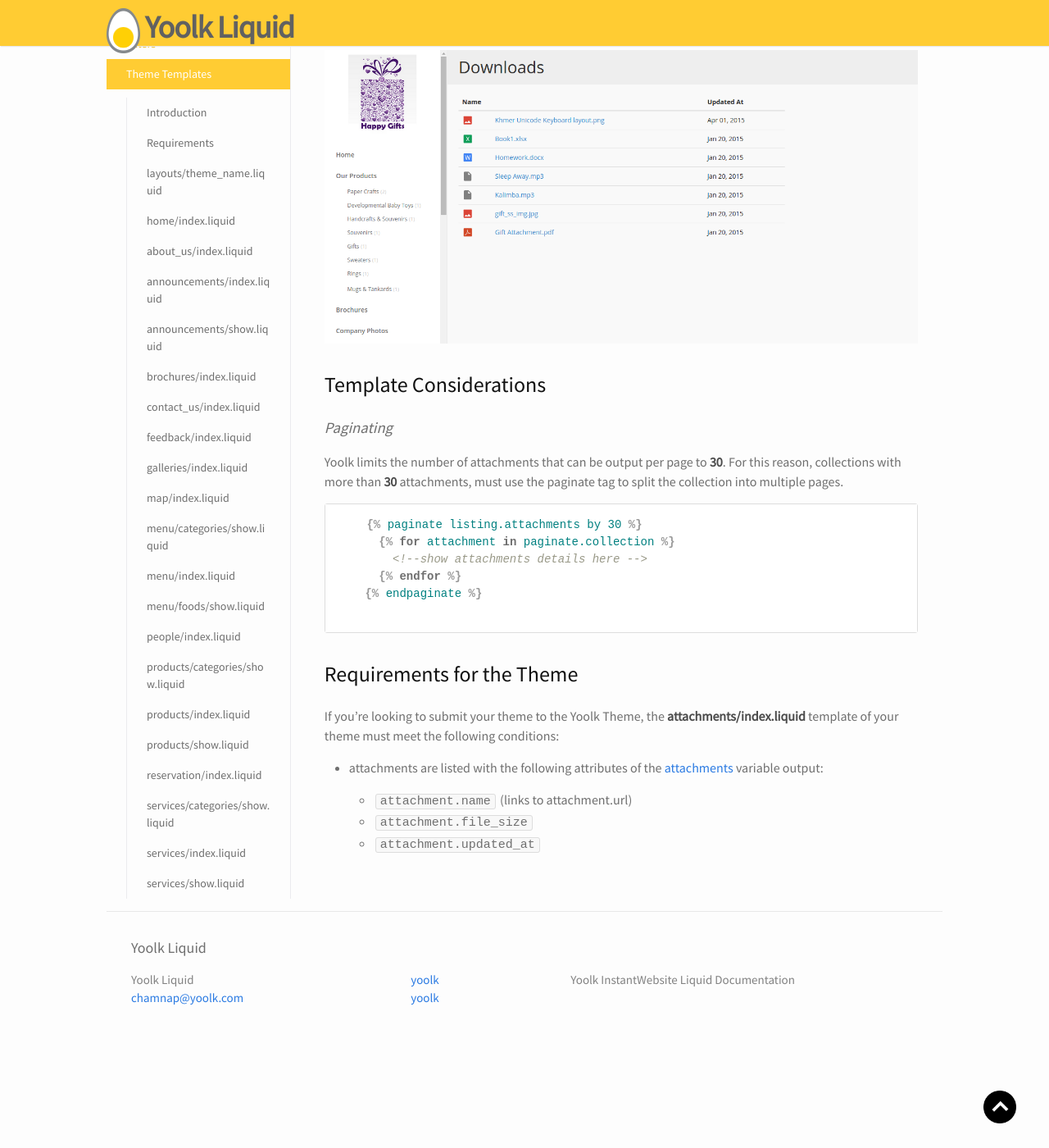
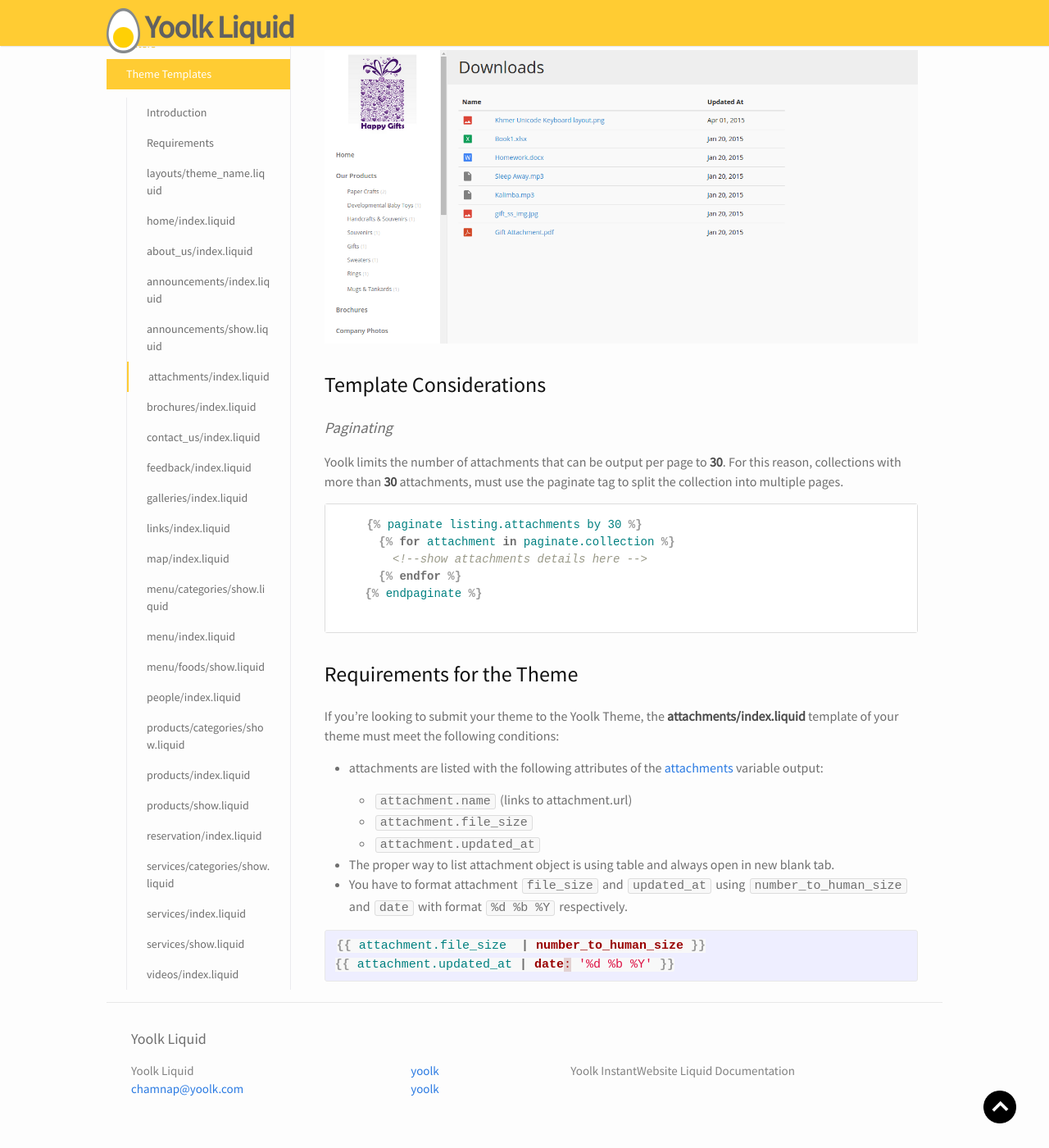
Before and after one commit to yoolk/liquid-documentation, a Jekyll site: the page built from theme-templates/attachments-index/index.md, in a window 1280 px wide and 1400 px high, scrolled down 226 px. Shown: the whole window at 82% size. Built offline with Jekyll 4.4.1, drawn with Linux system fonts in a browser that asks for light colours; nearby versions of some CDN libraries.

Commit message:
update data navigation, page attachment, links, videos

```diff
--- a/_data/navs.yml
+++ b/_data/navs.yml
@@ -142,6 +142,8 @@
       href: "/announcements-index"
     - name: announcements/show.liquid
       href: "/announcements-show"
+    - name: attachments/index.liquid
+      href: "/attachments-index"
     - name: brochures/index.liquid
       href: "/brochures-index"
     - name: contact_us/index.liquid
@@ -150,6 +152,8 @@
       href: "/feedback-index"
     - name: galleries/index.liquid
       href: "/galleries-index"
+    - name: links/index.liquid
+      href: "/links-index"
     - name: map/index.liquid
       href: "/map-index"
     - name: menu/categories/show.liquid
@@ -174,3 +178,5 @@
       href: "/services-index"
     - name: services/show.liquid
       href: "/services-show"
+    - name: videos/index.liquid
+      href: "/videos-index"
--- a/theme-templates/attachments-index/index.md
+++ b/theme-templates/attachments-index/index.md
@@ -36,3 +36,10 @@ If you're looking to submit your theme to the Yoolk Theme, the **attachments/ind
   * `attachment.name` (links to attachment.url)
   * `attachment.file_size`
   * `attachment.updated_at`
+
+* The proper way to list attachment object is using table and always open in new blank tab.
+* You have to format attachment `file_size` and `updated_at` using `number_to_human_size` and `date` with format `%d %b %Y` respectively.
+{% highlight django%}{% raw %}
+{{ attachment.file_size  | number_to_human_size }}
+{{ attachment.updated_at | date: '%d %b %Y' }}
+{% endraw %}{% endhighlight %}
```
Also changed, not shown: theme-templates/links-index/index.md (+2 -0 lines), theme-templates/videos-index/index.md (+2 -1 lines).
